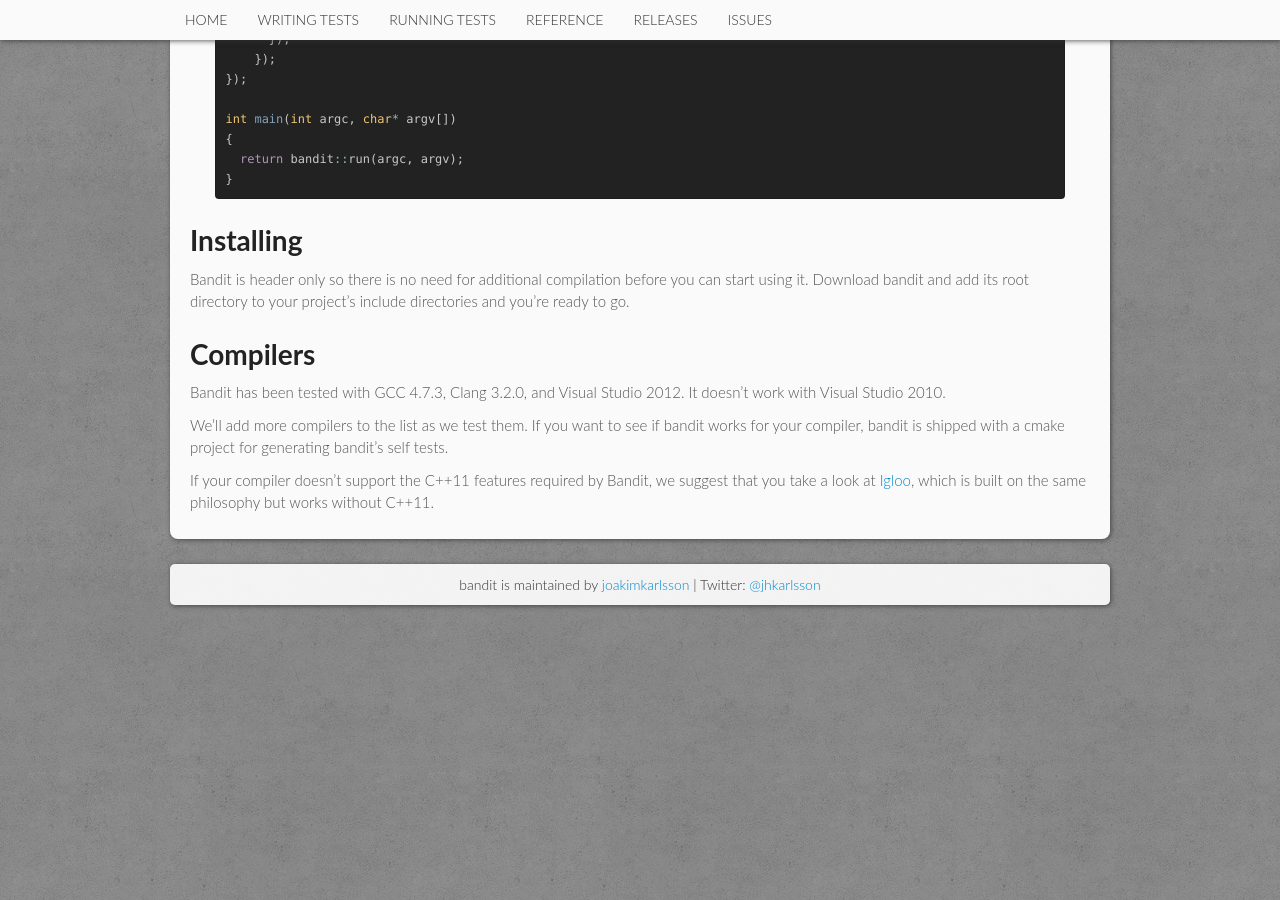
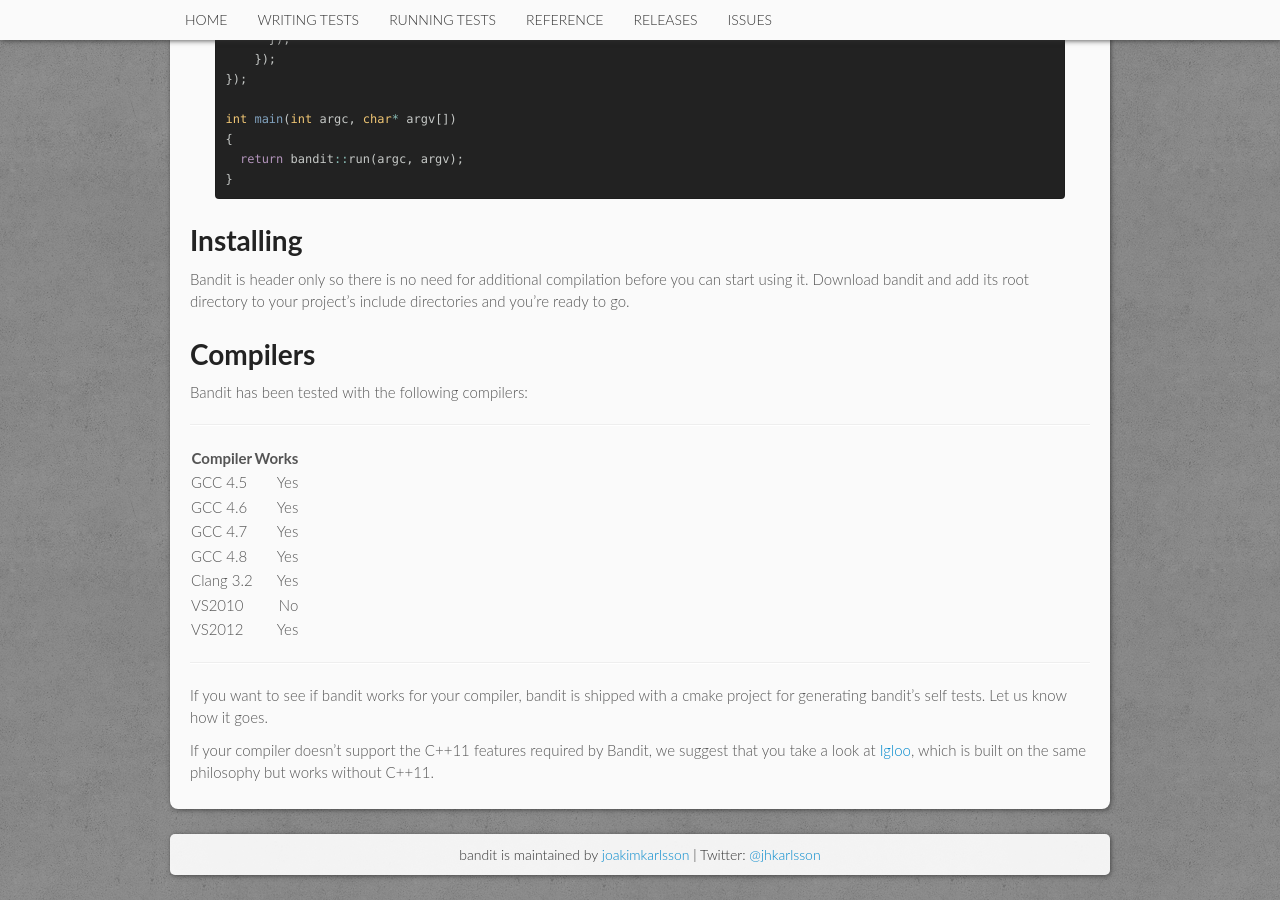
Before and after one commit to banditcpp/bandit, a Jekyll site: the page built from index.md, in a window 1280 px wide and 900 px high, scrolled down 831 px. Built offline with Jekyll 4.4.1, drawn with Linux system fonts in a browser that asks for light colours.

Commit message:
Added list of compilers tested.

```diff
--- a/index.md
+++ b/index.md
@@ -58,12 +58,24 @@
 
 #Compilers
 
-Bandit has been tested with GCC 4.7.3, Clang 3.2.0, and Visual Studio 2012. It
-doesn't work with Visual Studio 2010.
+Bandit has been tested with the following compilers:
 
-We'll add more compilers to the list as we test them. If you want to see if
-bandit works for your compiler, bandit is shipped with a cmake project for
-generating bandit's self tests.
+---
+
+| Compiler | Works |
+| -------- | -----: |
+| GCC 4.5  | Yes    |
+| GCC 4.6  | Yes    |
+| GCC 4.7  | Yes    |
+| GCC 4.8  | Yes    |
+| Clang 3.2| Yes    |
+| VS2010   | No     |
+| VS2012   | Yes    |
+
+---
+
+If you want to see if bandit works for your compiler, bandit is shipped with a
+cmake project for generating bandit's self tests. Let us know how it goes.
 
 If your compiler doesn't support the C++11 features required by Bandit, we
 suggest that you take a look at [Igloo](http://igloo-testing.org), which is
```
